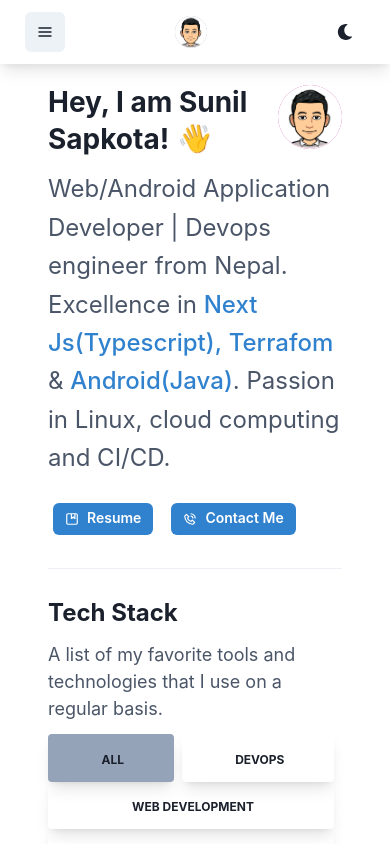
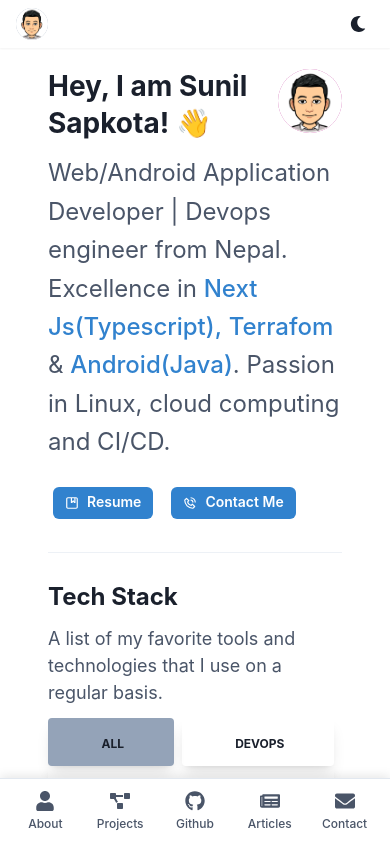
Before and after one commit to sunil-9/portfolio, a Next.js app: page / in a window 390 px wide. Shown: the top 844 px of the page. Built offline with nearby package versions, Linux system fonts and the light colour scheme.

Commit message:
feat: enhance layout and navigation with responsive design and icon integration

```diff
--- a/components/Layout.js
+++ b/components/Layout.js
@@ -1,4 +1,5 @@
 import React from 'react';
+import { Box } from '@chakra-ui/react';
 import NavBar from './NavBar';
 import Footer from './Footer';
 
@@ -6,7 +7,13 @@ function Layout({children}) {
     return (
         <>
             <NavBar/>
-            <main>{children}</main>
+            <Box
+                as="main"
+                pt={{ base: "12", md: "0" }}  // Add top padding for mobile top bar
+                pb={{ base: "65px", md: "0" }} // Add bottom padding for mobile bottom nav
+            >
+                {children}
+            </Box>
             <Footer/>
         </>
     )
--- a/components/NavBar.js
+++ b/components/NavBar.js
@@ -7,13 +7,22 @@ import {
   Flex,
   HStack,
   IconButton,
-  Link ,
+  Link,
   Stack,
+  Text,
+  VStack,
   useColorModeValue,
 } from "@chakra-ui/react";
 import NextLink from "next/link";
 import { useRouter } from "next/router";
 import React from "react";
+import {
+  FaUser,
+  FaProjectDiagram,
+  FaGithub,
+  FaNewspaper,
+  FaEnvelope
+} from "react-icons/fa";
 import { menuLinks } from "../constant";
 import { ColorModeSwitcher } from "./ColorModeSwitcher";
 
@@ -22,6 +31,24 @@ const NavBar = () => {
 
   let router = useRouter();
   let { asPath } = router;
+
+  // Icon mapping for bottom navigation
+  const getIcon = (linkName) => {
+    switch (linkName) {
+      case "About Me":
+        return <FaUser />;
+      case "Live Projects":
+        return <FaProjectDiagram />;
+      case "Github":
+        return <FaGithub />;
+      case "Articles":
+        return <FaNewspaper />;
+      case "Contact":
+        return <FaEnvelope />;
+      default:
+        return <FaUser />;
+    }
+  };
 
   const navItem = (
     <>
@@ -48,9 +75,51 @@ const NavBar = () => {
     </>
   );
 
+  const bottomNavItem = (
+    <>
+      {menuLinks.map((link) => (
+        <NextLink href={link.route} key={link.name} passHref>
+          <Link
+            href={link.route}
+            display="flex"
+            flexDirection="column"
+            alignItems="center"
+            justifyContent="center"
+            flex="1"
+            py={2}
+            _hover={{
+              textDecoration: "none",
+              bg: useColorModeValue("gray.100", "gray.600"),
+            }}
+            color={
+              link.route === asPath
+                ? useColorModeValue("blue.500", "blue.300")
+                : useColorModeValue("gray.600", "gray.300")
+            }
+            borderRadius="md"
+          >
+            <Box fontSize="20px" mb={1}>
+              {getIcon(link.name)}
+            </Box>
+            <Text fontSize="xs" fontWeight="medium">
+              {link.name === "Live Projects" ? "Projects" :
+               link.name === "About Me" ? "About" : link.name}
+            </Text>
+          </Link>
+        </NextLink>
+      ))}
+    </>
+  );
+
   return (
     <>
-      <Box bg={useColorModeValue("white", "gray.700")} px={4} boxShadow={"lg"}>
+      {/* Desktop Navigation - Hidden on mobile */}
+      <Box
+        bg={useColorModeValue("white", "gray.700")}
+        px={4}
+        boxShadow={"lg"}
+        display={{ base: "none", md: "block" }}
+      >
         <Flex
           h={16}
           alignItems={"center"}
@@ -59,13 +128,6 @@ const NavBar = () => {
           maxW={"container.lg"}
           mx="auto"
         >
-          <IconButton
-            size={"md"}
-            icon={isOpen ? <CloseIcon /> : <HamburgerIcon />}
-            aria-label={"Open Menu"}
-            display={["inherit", "inherit", "none"]}
-            onClick={isOpen ? onClose : onOpen}
-          />
           <HStack spacing={8} alignItems={"center"}>
             <NextLink href="/" passHref>
               <Avatar
@@ -74,9 +136,8 @@ const NavBar = () => {
                 href="/"
                 src="/profile_picture.png"
               />
-
             </NextLink>
-            <HStack as="nav" spacing="4" display={{ base: "none", md: "flex" }}>
+            <HStack as="nav" spacing="4">
               {navItem}
             </HStack>
           </HStack>
@@ -84,19 +145,55 @@ const NavBar = () => {
             <ColorModeSwitcher justifySelf="flex-end" />
           </Flex>
         </Flex>
+      </Box>
 
-        {isOpen && (
+      {/* Mobile Bottom Navigation */}
       <Box
-            pb={4}
-            w={["100%", "100%", "80%"]}
-            maxW={"container.lg"}
-            display={["inherit", "inherit", "none"]}
+        position="fixed"
+        bottom="0"
+        left="0"
+        right="0"
+        bg={useColorModeValue("white", "gray.700")}
+        borderTop="1px"
+        borderColor={useColorModeValue("gray.200", "gray.600")}
+        boxShadow="0 -2px 10px rgba(0,0,0,0.1)"
+        zIndex="999"
+        display={{ base: "block", md: "none" }}
+        px={2}
       >
-            <Stack as={"nav"} spacing={4}>
-              {navItem}
-            </Stack>
+        <Flex alignItems="center" justifyContent="space-around" h="65px">
+          {bottomNavItem}
+        </Flex>
       </Box>
-        )}
+
+      {/* Mobile Top Bar - Only Avatar and Color Mode Switcher */}
+      <Box
+        bg={useColorModeValue("white", "gray.700")}
+        px={4}
+        boxShadow={"sm"}
+        display={{ base: "block", md: "none" }}
+        position="fixed"
+        top="0"
+        left="0"
+        right="0"
+        zIndex="998"
+      >
+        <Flex
+          h={12}
+          alignItems={"center"}
+          justifyContent={"space-between"}
+          w="100%"
+        >
+          <NextLink href="/" passHref>
+            <Avatar
+              as={Link}
+              size="sm"
+              href="/"
+              src="/profile_picture.png"
+            />
+          </NextLink>
+          <ColorModeSwitcher size="sm" />
+        </Flex>
       </Box>
     </>
   );
```
Lines whose indentation alone changed are shown as unchanged.
